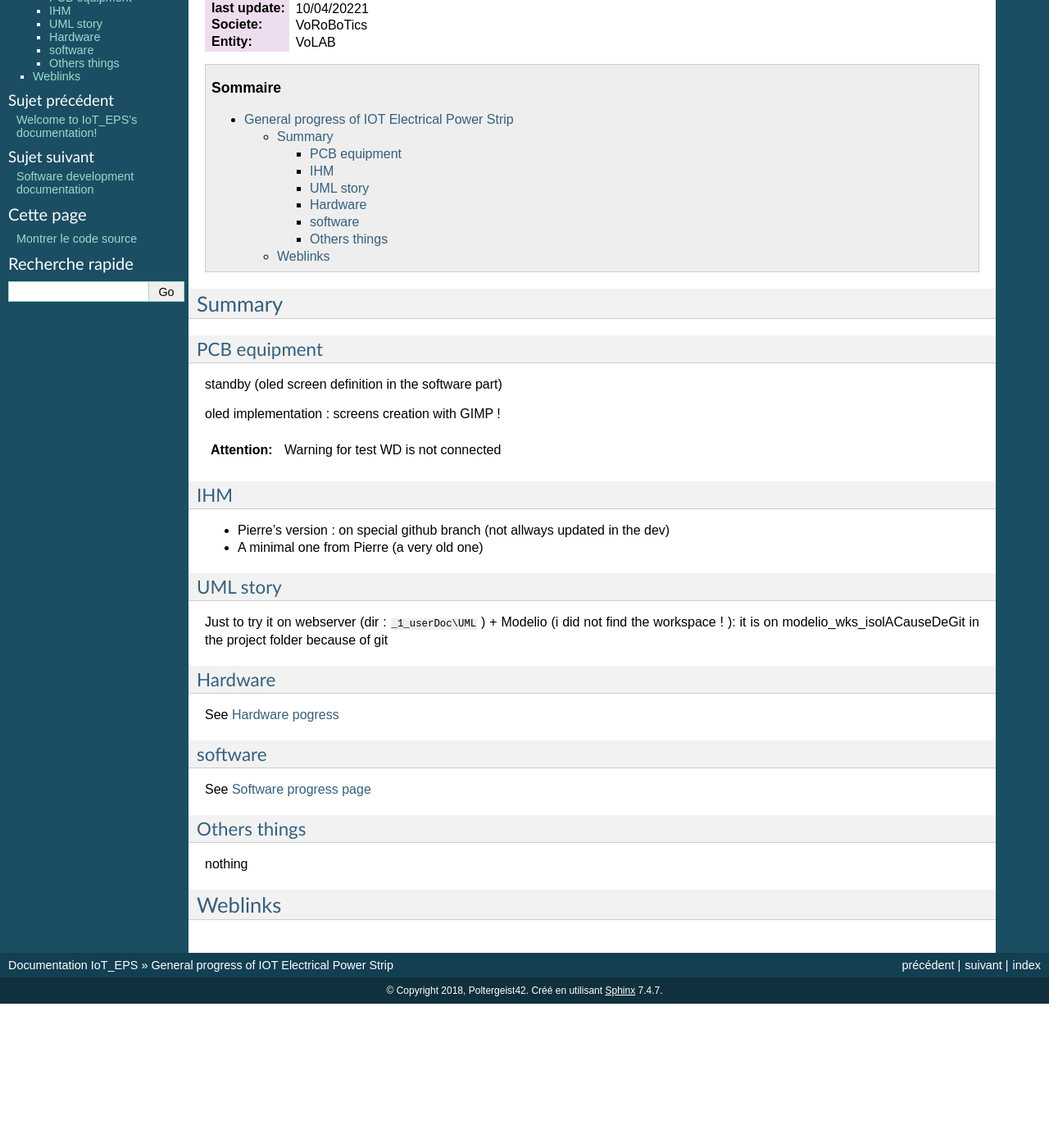
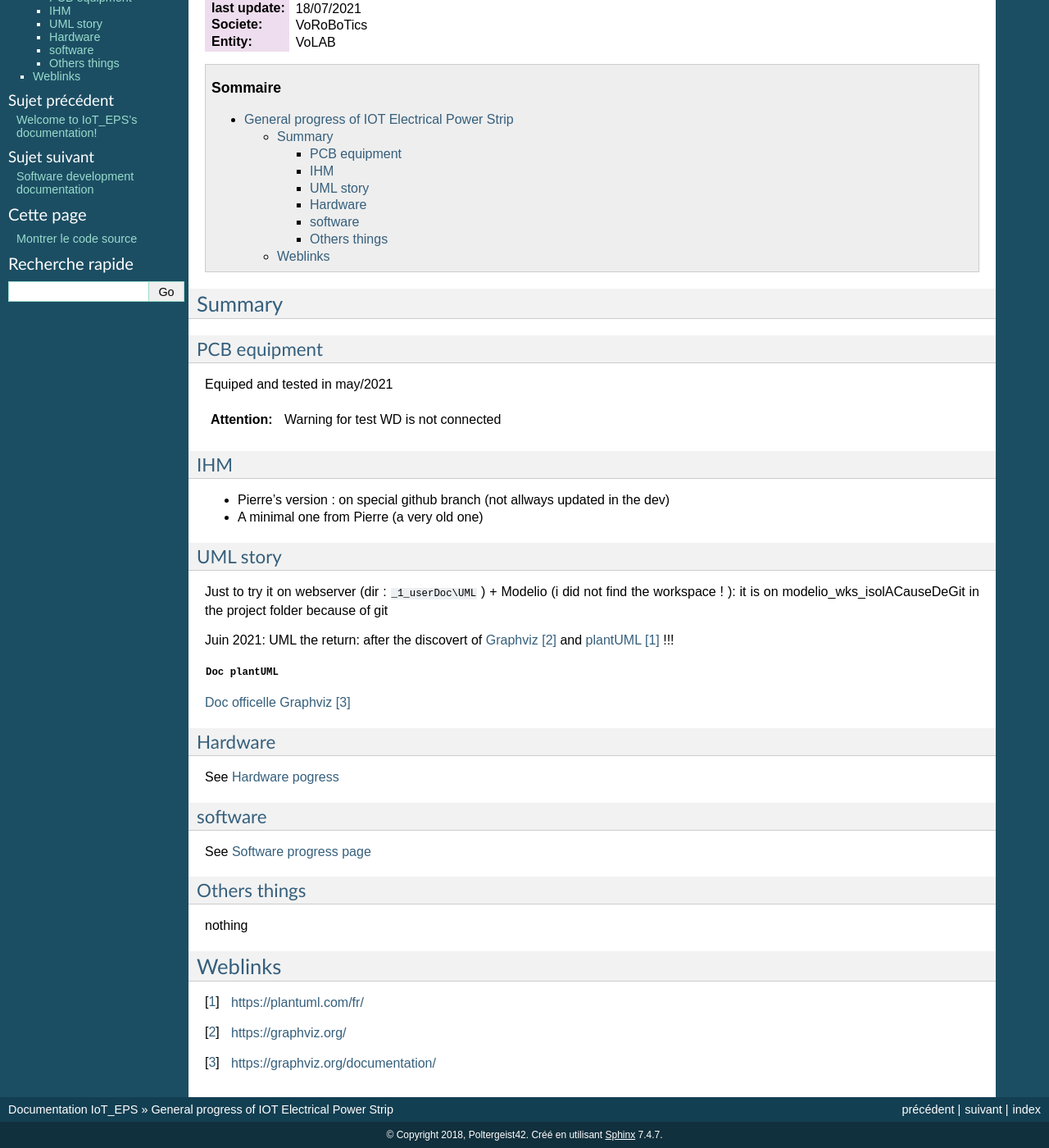
Before and after one commit to volab/IoT_EPS, a Sphinx documentation site: the page built from _1_userDoc/source/generalProgress.rst, in a window 1280 px wide and 1400 px high, scrolled down 133 px. Shown: the whole window at 82% size. Built offline with Sphinx 7.4.7, drawn with Linux system fonts in a browser that asks for light colours; before the commit the page ends 1357 px from its top, so only the background shows below that.

```diff
--- a/_1_userDoc/source/conf.py
+++ b/_1_userDoc/source/conf.py
@@ -38,7 +38,7 @@ extensions = ['sphinx.ext.autodoc',
 plantuml = 'java -jar C:\plantUML\plantuml.jar'
 
 graphviz_output_format = "svg"
-plantuml_output_format = "svg"
+plantuml_output_format = "svg_obj"
 
 # Add any paths that contain templates here, relative to this directory.
 templates_path = ['_templates']
--- a/_1_userDoc/source/generalProgress.rst
+++ b/_1_userDoc/source/generalProgress.rst
@@ -4,7 +4,7 @@ General progress of IOT Electrical Power Strip
 
 :Auteur: J.Soranzo
 :Date: 04/2021
-:last update: 10/04/20221
+:last update: 18/07/2021
 :Societe: VoRoBoTics
 :Entity: VoLAB
 
@@ -16,25 +16,37 @@ Summary
 ====================================================================================================
 PCB equipment
 ====================================================================================================
-standby (oled screen definition in the software part)
-
-oled implementation : screens creation with GIMP !
+Equiped and tested in may/2021
 
 .. ATTENTION::
 
     Warning for test WD is not connected
-
-
 
 IHM
 ====================================================================================================
 - Pierre's version : on special github branch (not allways updated in the dev)
 - A minimal one from Pierre (a very old one)
 
+.. index::
+    pair: Documentation; UML
+    pais Documentation; plantUML
+
 UML story
 ====================================================================================================
 Just to try it on webserver (dir : ``_1_userDoc\UML`` ) + Modelio (i did not find the
 workspace ! ): it is on modelio_wks_isolACauseDeGit in the project folder because of git
+
+Juin 2021: UML the return: after the discovert of `Graphviz`_ and `plantUML`_ !!!
+
+.. _`plantUML` : https://plantuml.com/fr/
+
+.. _`Graphviz` : https://graphviz.org/
+
+:download:`Doc plantUML<fichiersJoints/PlantUML_Language_Reference_Guide_fr.pdf>`
+
+`Doc officelle Graphviz`_
+
+.. _`Doc officelle Graphviz` : https://graphviz.org/documentation/
 
 Hardware
 ===========================
```
Also changed, not shown: _1_userDoc/source/hardDev.rst (+27 -0 lines), _1_userDoc/source/softDev.rst (+270 -215 lines), 7 other files.
